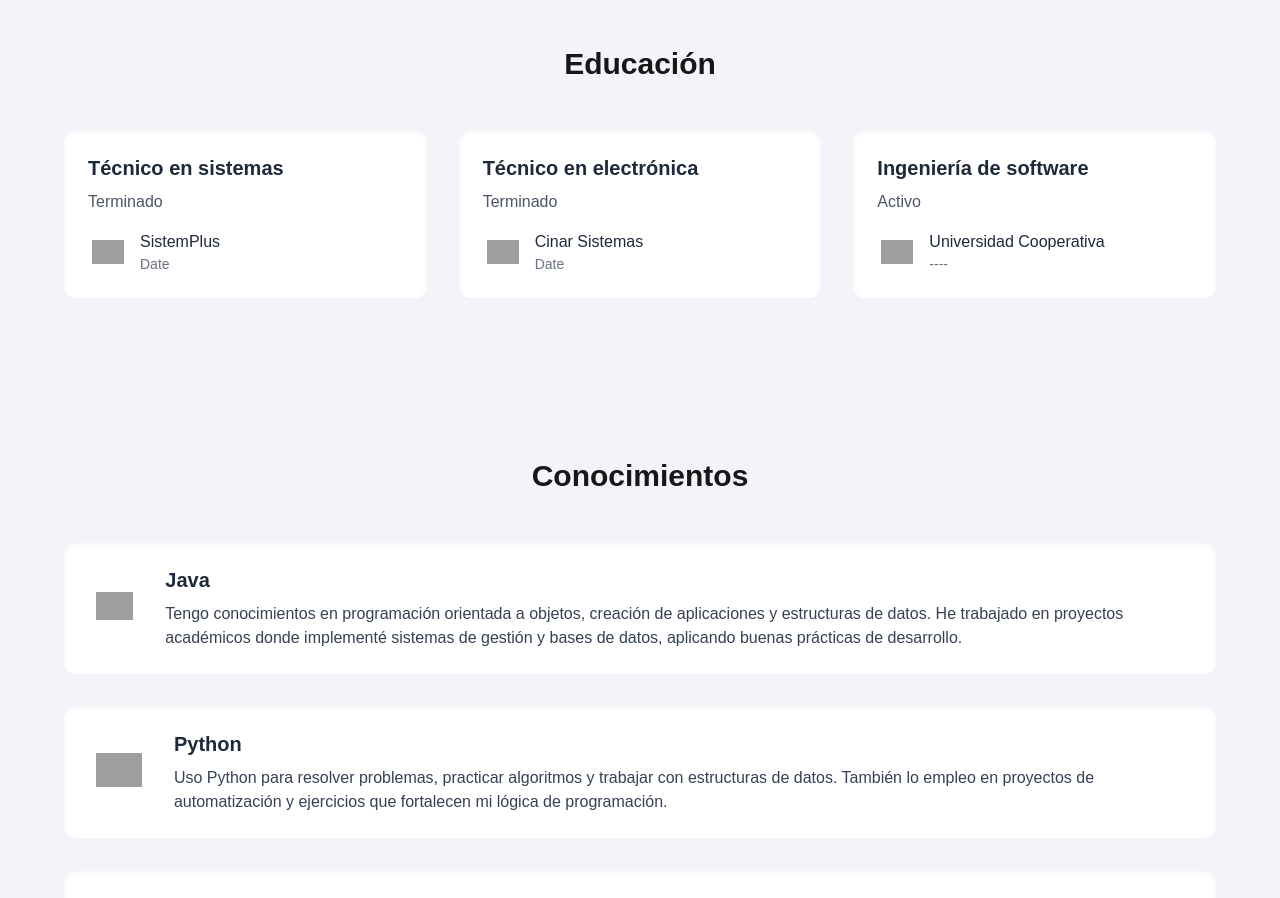
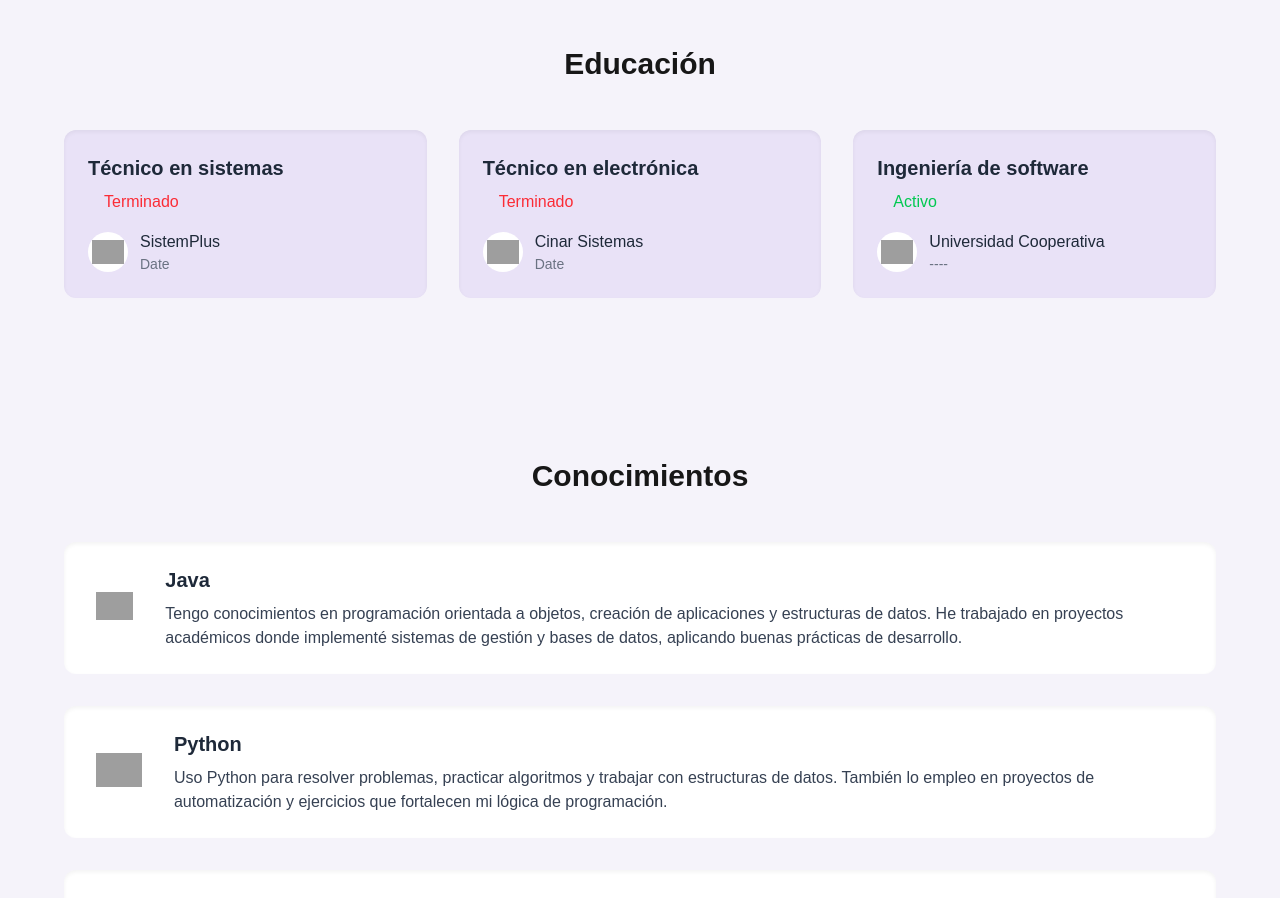
Before and after one commit to evelinpulsara/Final-Dis, a Next.js app: page / in a window 1280 px wide. Shown: the part 1100-1998 px from the top of the page. Built offline with nearby package versions, Linux system fonts and the light colour scheme; grey boxes are pictures that could not be loaded.

Commit message:
se modifico seccion educacion

```diff
--- a/src/app/components/sections/EducationSection.tsx
+++ b/src/app/components/sections/EducationSection.tsx
@@ -12,17 +12,53 @@ export default function EducationSection({ isDark, language, activeMenu }: Educa
     es: {
       title: 'Educación',
       items: [
-        { title: 'Técnico en sistemas', status: 'Terminado', org: 'SistemPlus', date: 'Date' },
-        { title: 'Técnico en electrónica', status: 'Terminado', org: 'Cinar Sistemas', date: 'Date' },
-        { title: 'Ingeniería de software', status: 'Activo', org: 'Universidad Cooperativa', date: '----' },
+        {
+          title: 'Técnico en sistemas',
+          status: 'Terminado',
+          org: 'SistemPlus',
+          date: 'Date',
+          link: 'https://systemplus.tech' // 👈 Cambia esta URL por la real
+        },
+        {
+          title: 'Técnico en electrónica',
+          status: 'Terminado',
+          org: 'Cinar Sistemas',
+          date: 'Date',
+          link: 'https://cinarsistemas.edu.co' // 👈 Cambia esta URL por la real
+        },
+        {
+          title: 'Ingeniería de software',
+          status: 'Activo',
+          org: 'Universidad Cooperativa',
+          date: '----',
+          link: 'https://ucc.edu.co ' // 👈 Cambia esta URL por la real
+        },
       ]
     },
     en: {
       title: 'Education',
       items: [
-        { title: 'Systems Technician', status: 'Completed', org: 'SistemPlus', date: 'Date' },
-        { title: 'Electronics Technician', status: 'Completed', org: 'Cinar Sistemas', date: 'Date' },
-        { title: 'Software Engineering', status: 'Active', org: 'Universidad Cooperativa', date: '----' },
+        {
+          title: 'Systems Technician',
+          status: 'Completed',
+          org: 'SistemPlus',
+          date: 'Date',
+          link: 'https://systemplus.tech'
+        },
+        {
+          title: 'Electronics Technician',
+          status: 'Completed',
+          org: 'Cinar Sistemas',
+          date: 'Date',
+          link: 'https://cinarsistemas.edu.co'
+        },
+        {
+          title: 'Software Engineering',
+          status: 'Active',
+          org: 'Universidad Cooperativa',
+          date: '----',
+          link: 'https://ucc.edu.co'
+        },
       ]
     }
   }[language];
@@ -45,13 +81,33 @@ export default function EducationSection({ isDark, language, activeMenu }: Educa
           )}
 
           <div className="grid grid-cols-1 md:grid-cols-3 gap-8">
-            {t.items.map((item, idx) => (
-              <div
+            {t.items.map((item, idx) => {
+              // Colores para modo oscuro
+              const darkColors = ['#1C1B2E', '#322F56', '#2D255A'];
+              // Color de fondo según modo
+              const bgColor = isDark ? darkColors[idx] : 'bg-[#E9E2F7]';
+              // Color del texto del estado
+              const statusColor = item.status === 'Terminado' || item.status === 'Completed'
+                ? 'text-red-500'
+                : 'text-green-500';
+              // Clase para el punto titilante
+              const pulseClass = item.status === 'Activo' || item.status === 'Active'
+                ? 'animate-pulse'
+                : '';
+
+              return (
+                <a
                   key={idx}
-                className={`${isDark ? 'bg-[#1C1B2E] text-white' : 'bg-white text-gray-800'} p-6 rounded-xl shadow-inner hover:shadow-lg transition-shadow`}
+                  href={item.link}
+                  target="_blank"
+                  rel="noopener noreferrer"
+                  className={`block p-6 rounded-xl shadow-inner hover:shadow-lg transition-shadow ${bgColor} ${isDark ? 'text-white' : 'text-gray-800'}`}
                 >
                   <h3 className="text-xl font-bold mb-2">{item.title}</h3>
-                <p className={`${isDark ? 'text-[#FF8989]' : 'text-gray-600'} mb-4`}>{item.status}</p>
+                  <div className="flex items-center gap-2 mb-4">
+                    <span className={`w-2 h-2 rounded-full ${statusColor} ${pulseClass}`}></span>
+                    <p className={statusColor}>{item.status}</p>
+                  </div>
                   <div className="flex items-center gap-3">
                     <div className="w-10 h-10 rounded-full bg-white p-1">
                       <img
@@ -71,8 +127,9 @@ export default function EducationSection({ isDark, language, activeMenu }: Educa
                       <p className={`text-sm ${isDark ? 'text-gray-400' : 'text-gray-500'}`}>{item.date}</p>
                     </div>
                   </div>
-              </div>
-            ))}
+                </a>
+              );
+            })}
           </div>
         </div>
       </div>
```
Lines whose indentation alone changed are shown as unchanged.
